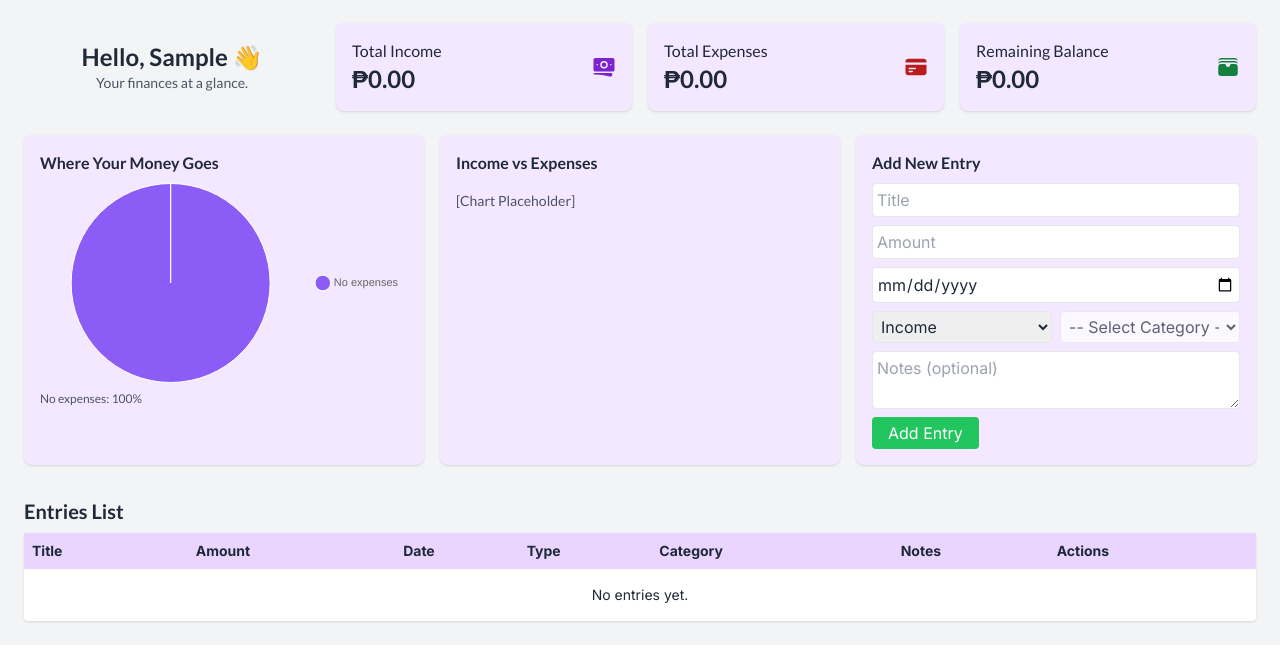
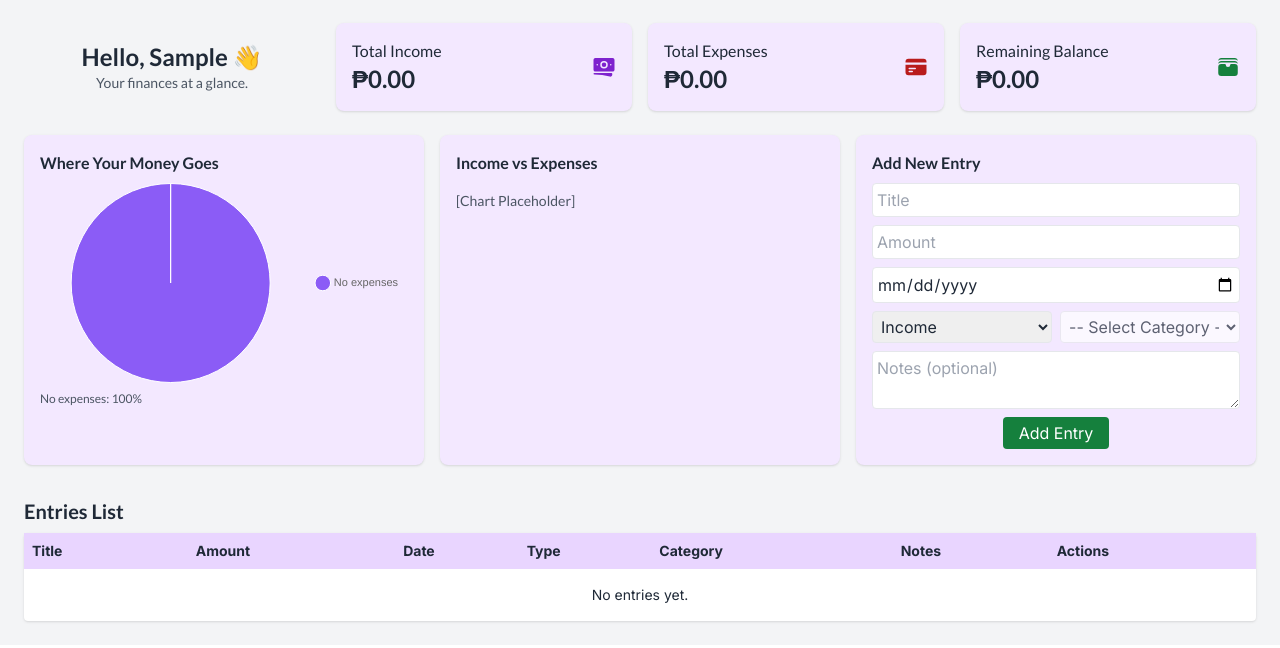
Before and after one commit to mezugatfukiko/PeraHub, a Django app: page /dashboard/ in a window 1280 px wide. Shown: the part 81-729 px from the top of the page. Run offline with Django 5.2, Linux system fonts and the light colour scheme; the visitor is signed in with stand-in values (Sample User, id 1); data that the repository does not hold is empty; some libraries are stand-ins or nearby versions.

Commit message:
[style][janna] centered add entry button and added hover effect

```diff
--- a/finance/templates/finance/dashboard.html
+++ b/finance/templates/finance/dashboard.html
@@ -212,9 +212,11 @@
           placeholder="Notes (optional)"
           class="block w-full mb-2 p-1 border rounded"
         ></textarea>
-        <button type="submit" class="bg-green-500 text-white px-4 py-1 rounded">
-          Add Entry
-        </button>
+        <div class="flex justify-center">
+          <button type="submit" class="bg-green-700 text-white px-4 py-1 rounded hover:bg-green-600">
+            Add Entry
+          </button>
+        </div>
       </form>
     </div>
   </div>
```
